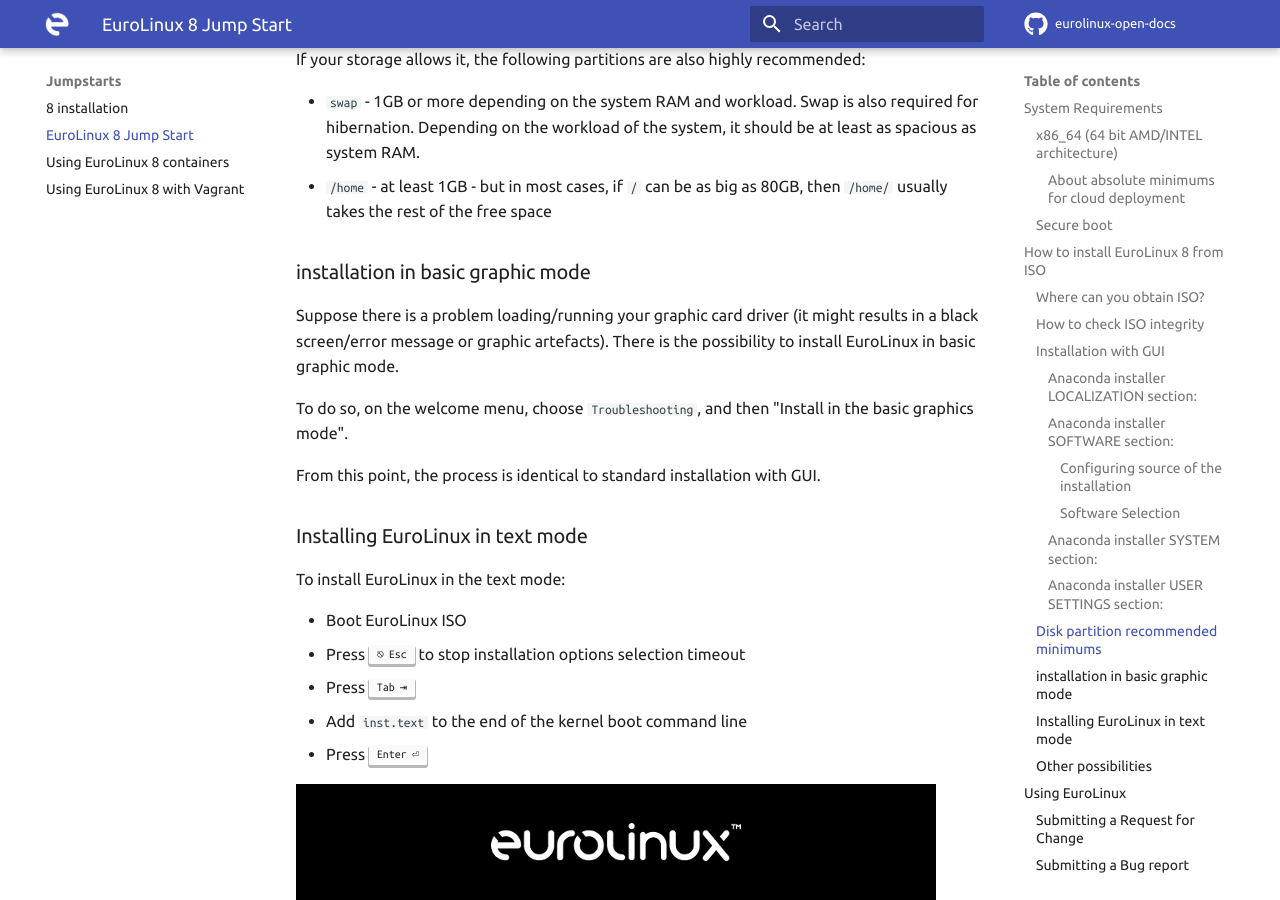
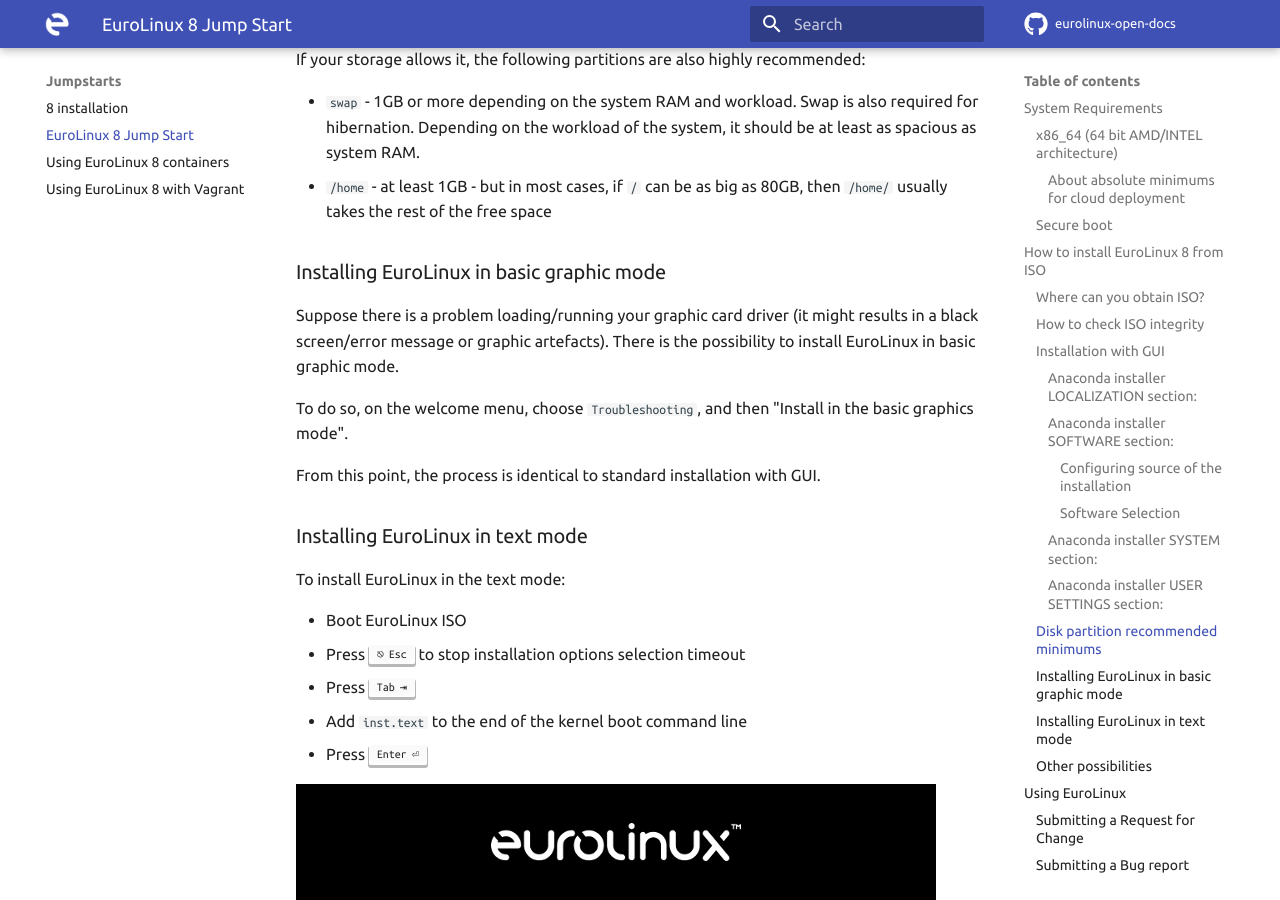
Before and after one commit to EuroLinux/eurolinux-open-docs, an MkDocs documentation site: the page built from docs/jumpstarts/8-jumpstart.md, in a window 1280 px wide and 900 px high, scrolled down 8080 px. Built offline with MkDocs 1.6.1 and Material for MkDocs 9.7.7, drawn with Linux system fonts in a browser that asks for light colours; comment, search, counter and statistics services are not loaded.

Commit message:
Remove not used files + small fix

```diff
--- a/docs/jumpstarts/8-jumpstart.md
+++ b/docs/jumpstarts/8-jumpstart.md
@@ -239,7 +239,7 @@
   free space
 
 
-### installation in basic graphic mode
+### Installing EuroLinux in basic graphic mode
 
 Suppose there is a problem loading/running your graphic card driver (it might results in a black
 screen/error message or graphic artefacts). There is the possibility to install EuroLinux
```
Also changed, not shown: docs/assets/8-jumpstart/EuroLinux-install-source-changed.png (deleted), docs/assets/8-jumpstart/EuroLinux-install-tui.png (deleted).
